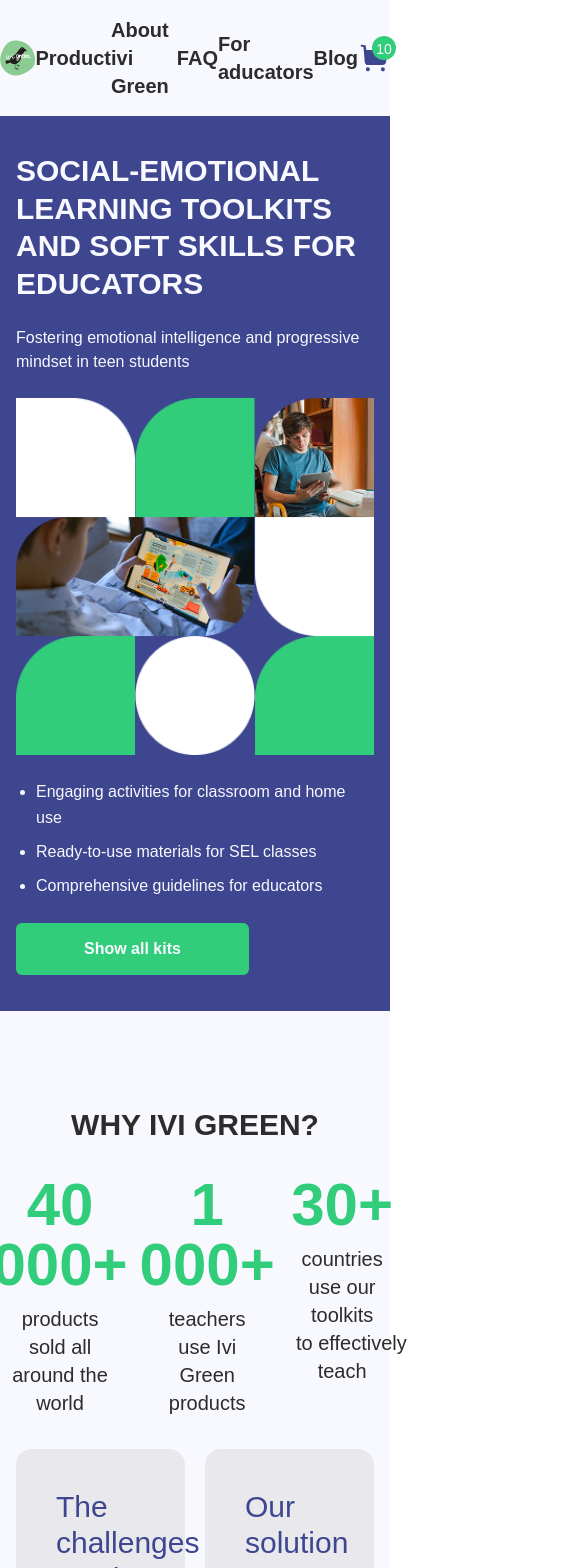
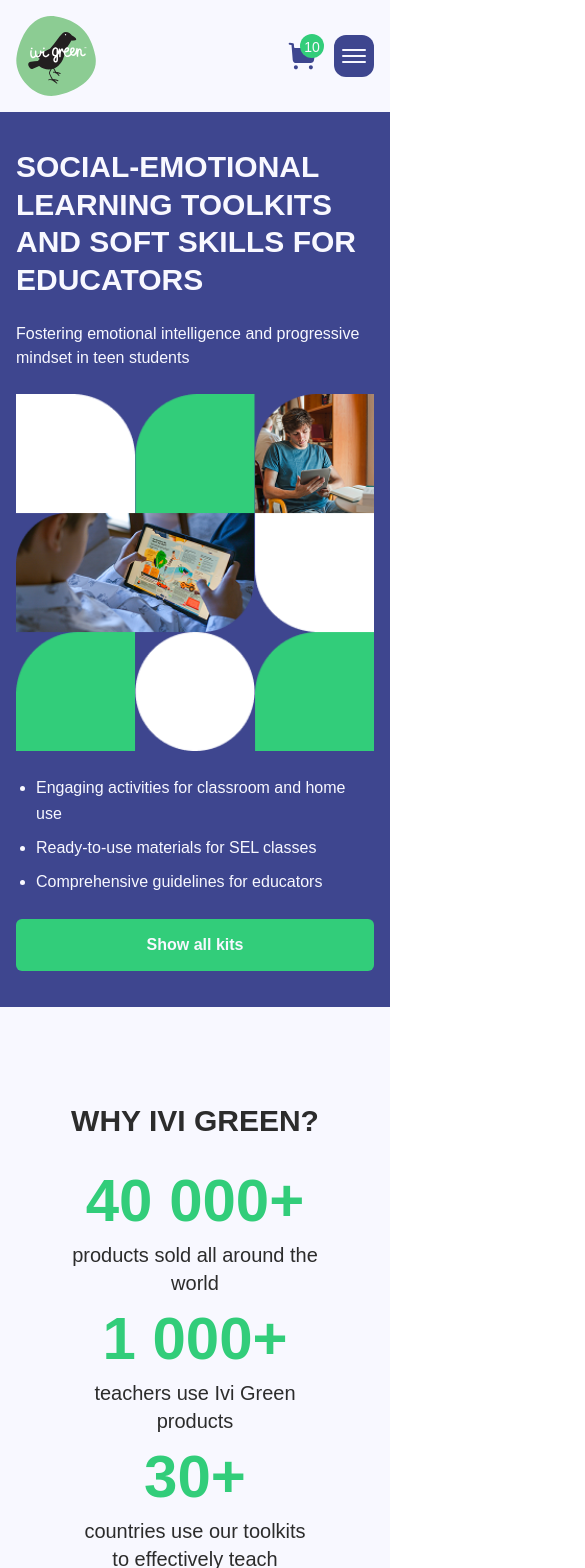
Before and after one commit to TochJob/ivi-test, a Vue app: page / in a window 390 px wide. Shown: the top 1568 px of the page, 585 px wide, since content can reach past the window. Built offline with nearby package versions, Linux system fonts and the light colour scheme; the HTML template or start-up script is replaced by a standard one.

Commit message:
update: mobile version

```diff
--- a/src/modules/app/components/AppDescriptionItem.vue
+++ b/src/modules/app/components/AppDescriptionItem.vue
@@ -7,7 +7,7 @@
 </script>
 <template>
   <div class="flex flex-col gap-2.5 bg-custom-gray p-10 rounded-2xl">
-    <h3 class="text-general font-medium text-3xl">{{ item.title }}</h3>
+    <h3 class="text-general font-medium md:text-3xl text-xl w-4/6 md:w-full">{{ item.title }}</h3>
     <p class="text-black text-base font-normal">{{ item.description }}</p>
   </div>
 </template>
--- a/src/modules/app/components/AppSlider.vue
+++ b/src/modules/app/components/AppSlider.vue
@@ -7,7 +7,6 @@
   Navigation as CarouselNavigation,
 } from 'vue3-carousel'
 
-// Значения по умолчанию
 const props = withDefaults(
   defineProps<{
     slidesCount?: number
--- a/src/modules/form/FormSubscribe.vue
+++ b/src/modules/form/FormSubscribe.vue
@@ -6,14 +6,14 @@
 </script>
 <template>
   <div class="flex flex-col gap-8">
-    <h4 class="text-white font-medium text-3xl text-center">
+    <h4 class="text-white font-medium md:text-3xl text-xl w-3/4 mx-auto md:w-full text-center">
       Drop your email to receive complimentary printables for your teens
     </h4>
-    <form class="flex gap-6 justify-center w-2/3 mx-auto">
+    <form class="flex md:flex-row flex-col gap-6 justify-center md:w-2/3 md:mx-auto">
       <AppInput v-model="inputValue" placeholder="Enter your E-mail" />
-      <AppButton>Get for free</AppButton>
+      <AppButton class="w-full md:w-fit">Get for free</AppButton>
     </form>
-    <p class="font-medium text-white text-center">
+    <p class="font-medium text-white text-center md:text-base text-xs w-3/4 mx-auto md:w-full">
       By giving us your e-mail, you agree to our
       <a href="#" class="text-sucess hover:text-sucess/80 duration-300">privacy policy</a>
     </p>
--- a/src/modules/layout/LayoutFooter.vue
+++ b/src/modules/layout/LayoutFooter.vue
@@ -15,14 +15,14 @@
 ]
 </script>
 <template>
-  <footer class="bg-white pt-24 pb-8">
+  <footer class="bg-white md:pt-24 pb-8 pt-12">
     <AppContainer class="flex flex-col gap-8">
-      <div class="bg-general rounded-2xl px-24 py-16">
+      <div class="bg-general rounded-2xl md:px-24 md:py-16 px-4 py-10">
         <FormSubscribe />
       </div>
       <div class="flex justify-between">
         <a
-          class="text-general font-medium text-xl hover:text-general/60 duration-300"
+          class="text-general underline md:no-underline text-base font-medium md:text-xl hover:text-general/60 duration-300"
           v-for="(item, index) of footerLinks"
           :key="index"
           :href="item.type ? `mailto:${item.link}` : item.link"
--- a/src/modules/layout/LayoutHeader.vue
+++ b/src/modules/layout/LayoutHeader.vue
@@ -4,6 +4,7 @@
 import type { HeaderNavigationItem } from './'
 import { AppBasket } from '../app'
 import { useRouter } from 'vue-router'
+import { ref } from 'vue'
 
 const navList: HeaderNavigationItem[] = [
   { name: 'Product', to: 'product' },
@@ -26,25 +27,63 @@
 ]
 
 const router = useRouter()
+const isMobileMenuOpen = ref(false)
 
 function moveToBasket() {
   router.push('/basket')
 }
+
+function toggleMobileMenu() {
+  isMobileMenuOpen.value = !isMobileMenuOpen.value
+}
 </script>
 <template>
-  <header class="bg-white flex justify-center py-4">
+  <header class="bg-white flex justify-center py-4 px-4 relative">
     <nav class="w-full max-w-6xl flex items-center justify-between">
-      <LogoMain />
+      <RouterLink to="/"><LogoMain /></RouterLink>
 
       <RouterLink
         v-for="item of navList"
         :to="item.to"
         :key="item.to"
-        class="font-bold text-black text-xl hover:text-red-500 duration-300"
+        class="font-bold text-black text-xl hidden md:block hover:text-red-500 duration-300"
         >{{ item.name }}</RouterLink
       >
 
-      <AppBasket @click="moveToBasket" />
+      <div class="flex items-center gap-4">
+        <AppBasket @click="moveToBasket" />
+        <button
+          class="md:hidden relative flex flex-col gap-1 bg-general py-3.5 px-2 rounded-xl"
+          @click="toggleMobileMenu"
+        >
+          <span
+            v-for="(item, index) of 3"
+            :key="index"
+            class="w-6 h-0.5 bg-white rounded-2xl duration-300"
+            :class="{
+              'opacity-0': isMobileMenuOpen && index === 1,
+              'rotate-45 translate-y-1.5': isMobileMenuOpen && index === 0,
+              '-rotate-45 -translate-y-1.5': isMobileMenuOpen && index === 2,
+            }"
+          ></span>
+        </button>
+      </div>
     </nav>
+
+    <!-- Mobile Menu -->
+    <div
+      v-if="isMobileMenuOpen"
+      class="md:hidden absolute top-28 left-0 w-full bg-white shadow-md flex flex-col items-start px-4 py-4 z-50"
+    >
+      <RouterLink
+        v-for="item of navList"
+        :to="item.to"
+        :key="item.to"
+        class="py-2 text-lg font-bold text-black w-full hover:text-red-500"
+        @click="isMobileMenuOpen = false"
+      >
+        {{ item.name }}
+      </RouterLink>
+    </div>
   </header>
 </template>
--- a/src/modules/main/components/MainAdvantages.vue
+++ b/src/modules/main/components/MainAdvantages.vue
@@ -35,13 +35,13 @@
   <section class="bg-white">
     <AppContainer class="flex flex-col items-center py-24 gap-8">
       <AppTitle>Why Ivi Green?</AppTitle>
-      <div class="flex gap-3 items-start">
+      <div class="flex gap-3 items-start flex-col md:flex-row">
         <MainAdvantagesCard v-for="(item, index) of advantagesList" :key="index" :item="item" />
       </div>
-      <div class="grid grid-cols-2 gap-5">
+      <div class="grid md:grid-cols-2 grid-cols-1 gap-5">
         <AppDescriptionItem v-for="(item, index) of descriptionList" :key="index" :item="item" />
       </div>
-      <AppButton>Show all kits</AppButton>
+      <AppButton class="w-full md:w-fit">Show all kits</AppButton>
     </AppContainer>
   </section>
 </template>
--- a/src/modules/main/components/MainAdvantagesCard.vue
+++ b/src/modules/main/components/MainAdvantagesCard.vue
@@ -6,8 +6,8 @@
 }>()
 </script>
 <template>
-  <div class="flex flex-col gap-2.5 text-center max-w-72">
+  <div class="flex flex-col gap-2.5 text-center md:max-w-72 mx-auto">
     <h3 class="text-sucess font-bold text-6xl">{{ item.title }}</h3>
-    <p class="text-black text-xl font-medium w-5/6 mx-auto">{{ item.description }}</p>
+    <p class="text-black text-xl font-medium md:w-5/6 w-10/12 mx-auto">{{ item.description }}</p>
   </div>
 </template>
--- a/src/modules/main/components/MainBlock.vue
+++ b/src/modules/main/components/MainBlock.vue
@@ -26,7 +26,7 @@
           <li v-for="(item, index) of advantagesList" :key="index">{{ item }}</li>
         </ul>
 
-        <AppButton>Show all kits</AppButton>
+        <AppButton class="w-full md:w-fit">Show all kits</AppButton>
       </div>
 
       <!-- Right column -->
--- a/src/modules/main/components/MainSlider.vue
+++ b/src/modules/main/components/MainSlider.vue
@@ -5,9 +5,10 @@
 <template>
   <section class="bg-white">
     <AppContainer>
+      <!-- Зависит от задачи: не стал делать вертикальное отображение -- скрывается бОльшая часть изображения.  -->
       <AppSlider :slides-count="5" :items-to-show="1">
         <template #slide="{ index }">
-          <img :src="testSlide" alt="" />
+          <img :src="testSlide" :key="index" alt="image" />
         </template>
       </AppSlider>
     </AppContainer>
--- a/src/modules/main/components/MainTopics.vue
+++ b/src/modules/main/components/MainTopics.vue
@@ -33,18 +33,18 @@
 ]
 </script>
 <template>
-  <section class="bg-white py-24">
+  <section class="bg-white md:py-24 py-12">
     <AppContainer class="flex flex-col gap-8">
       <AppTitle>The most in-demand topics</AppTitle>
-      <div class="grid grid-cols-12 gap-6 auto-rows-auto">
+      <div class="grid md:grid-cols-12 gap-6 auto-rows-auto">
         <MainTopicsItem
           v-for="(item, index) in topicsList"
           :key="index"
           :item="item"
           class="col-span-4"
           :class="{
-            'col-start-2 row-start-2': index === 3,
-            'col-start-7 row-start-2': index === 4,
+            'md:col-start-2 md:row-start-2': index === 3,
+            'md:col-start-7 md:row-start-2': index === 4,
           }"
         />
       </div>
--- a/src/modules/main/components/MainTopicsItem.vue
+++ b/src/modules/main/components/MainTopicsItem.vue
@@ -7,13 +7,13 @@
 </script>
 <template>
   <div
-    class="flex min-w-full items-center gap-4 px-6 relative py-[26px] pl-28 border border-general rounded-full self-start h-auto w-fit"
+    class="flex min-w-full items-center gap-4 px-6 relative py-[26px] pl-28 border border-general rounded-full self-start md:h-auto h-[90px] w-fit"
   >
     <div
       class="bg-general absolute left-0 text-white rounded-full w-[90px] h-[90px] flex items-center justify-center shrink-0"
     >
       <component :is="item.image" />
     </div>
-    <p class="text-general whitespace-nowrap text-3xl">{{ item.title }}</p>
+    <p class="text-general md:whitespace-nowrap md:text-3xl text-xl">{{ item.title }}</p>
   </div>
 </template>
```
